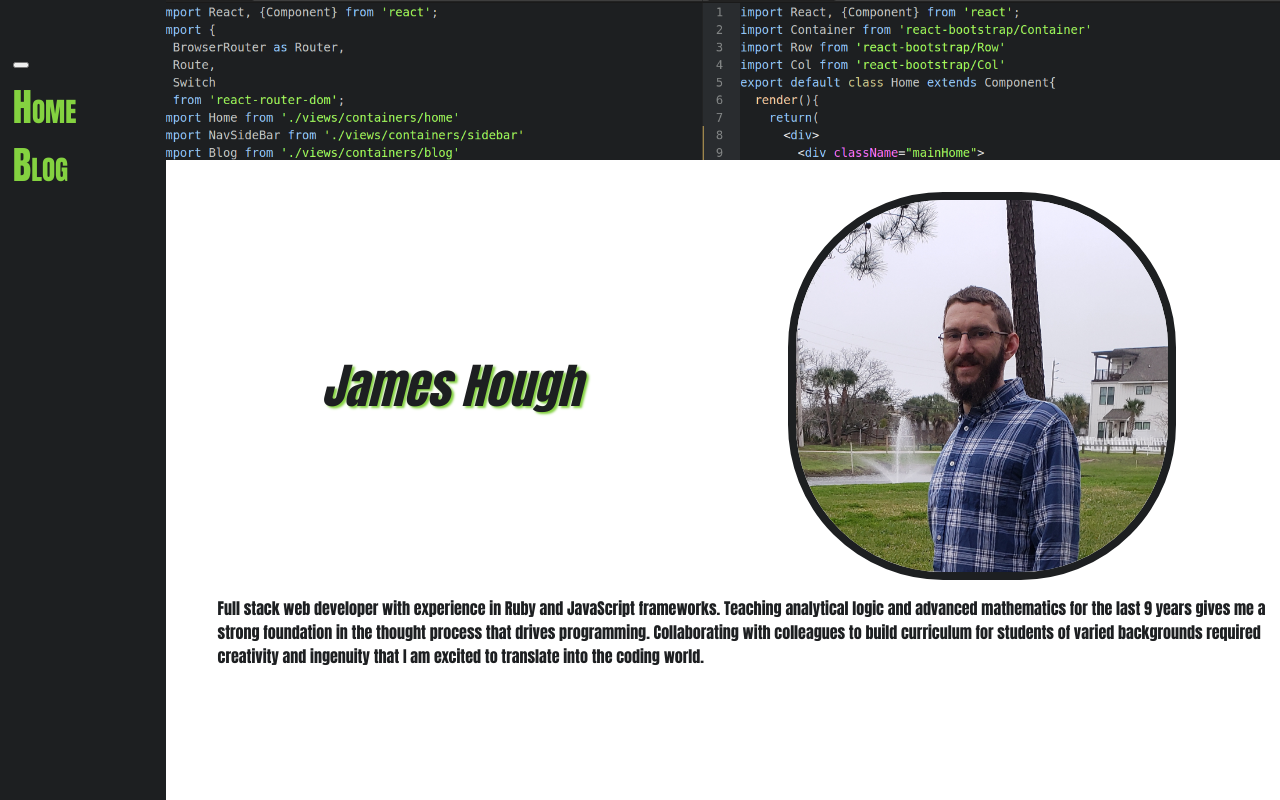
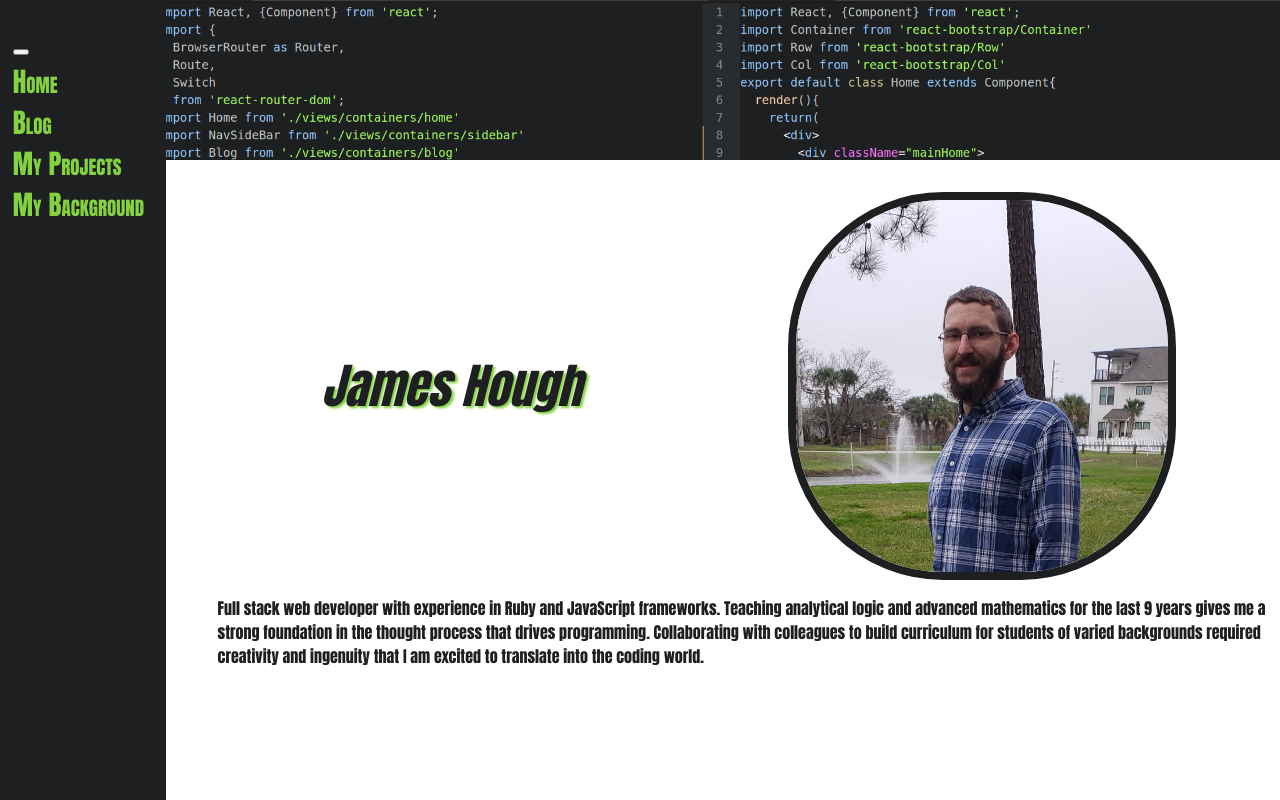
Before and after one commit to jehough/personalsite, a React (Create React App) app in the folder personal-site/: page / in a window 1280 px wide. Built offline with nearby package versions, Linux system fonts and the light colour scheme.

Commit message:
adds links for projects and background

```diff
--- a/personal-site/src/App.css
+++ b/personal-site/src/App.css
@@ -52,7 +52,7 @@ body {
   overflow-x: hidden;
   padding-top: 20px;
   font-family: Impact, Charcoal, sans-serif;
-  font-size: 2.4em;
+  font-size: 1.7em;
   word-spacing: .02em;
   color: #84d240;
   font-weight: 400;
@@ -65,6 +65,11 @@ body {
   color: inherit;
   text-decoration: none;
   font-variant: small-caps;
+}
+
+.navItems {
+  display: flex;
+  flex-direction: column;
 }
 
 .main {
--- a/personal-site/src/views/containers/sidebar.js
+++ b/personal-site/src/views/containers/sidebar.js
@@ -14,9 +14,9 @@ class NavSideBar extends Component {
         <Navbar.Collapse id="basic-navbar-nav">
         <Nav className="navItems">
           <Link to="/">Home</Link>
-        </Nav>
-        <Nav>
           <a href="https://jehough.github.io/">Blog</a>
+          <Link to="/projects">My Projects</Link>
+          <Link to="/backgroun">My Background</Link>
         </Nav>
         </Navbar.Collapse>
       </Navbar>
```
